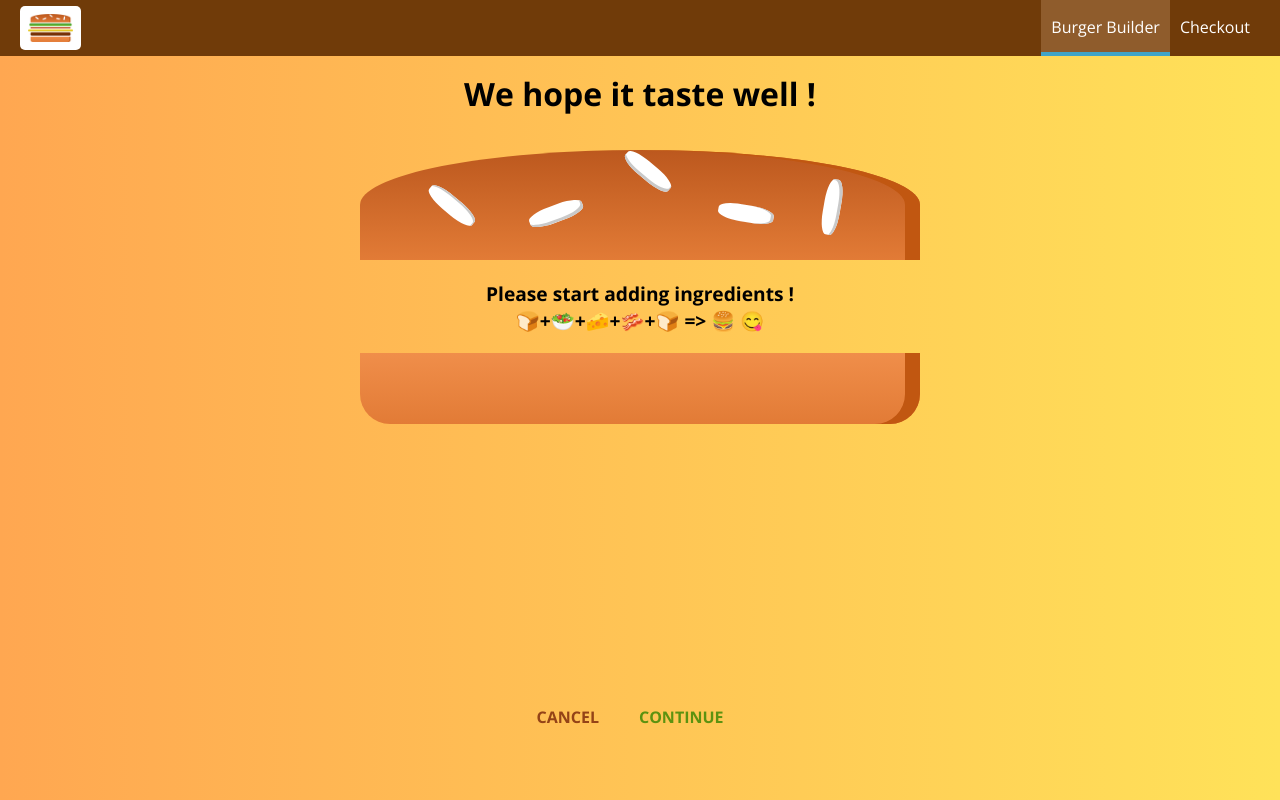
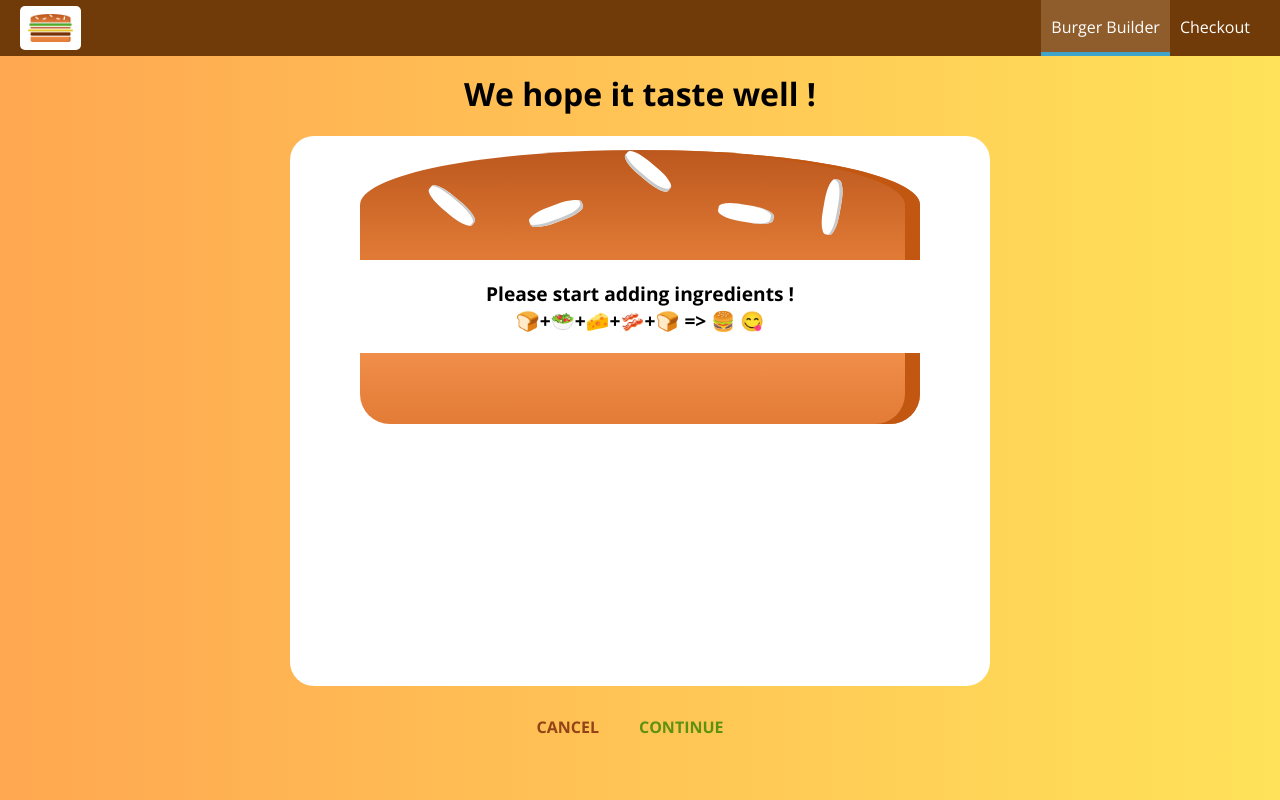
Before and after one commit to shahiddhariwala/the-burger-builder-in-react, a React (Create React App) app: page /checkout in a window 1280 px wide. Built offline with nearby package versions, Linux system fonts and the light colour scheme.

Commit message:
Little Decoration

```diff
--- a/src/components/Burger/burger.module.css
+++ b/src/components/Burger/burger.module.css
@@ -1,11 +1,13 @@
 .Burger {
   width: 100%;
-    margin: auto;
+  margin: auto auto 10px auto;
   height: 250px;
   overflow: scroll;
   text-align: center;
   font-weight: bold;
   font-size: 1.2rem;
+  background-color: white;
+  border-radius: 1.5rem;
 }
 .Burger::-webkit-scrollbar {
   display: none;
```
Lines whose indentation alone changed are shown as unchanged.
